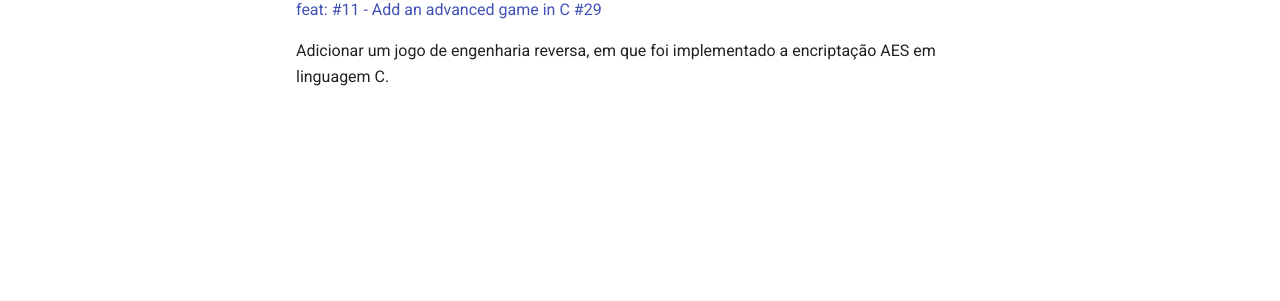
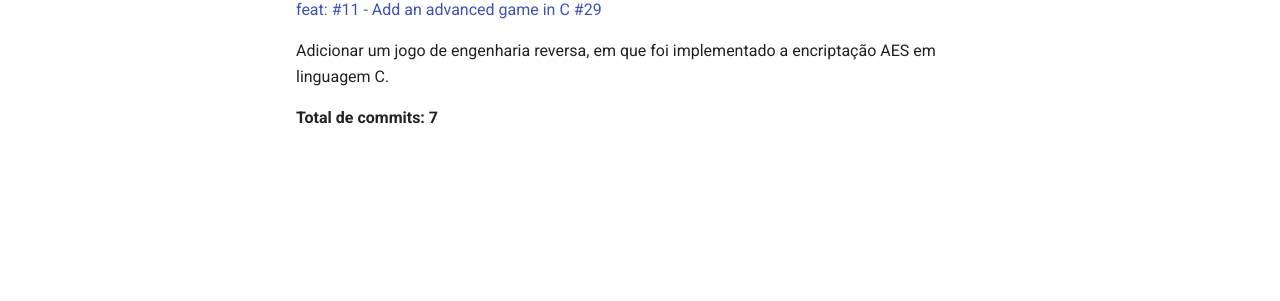
Before and after one commit to GCES-OWASP-2023-1/docs, an MkDocs documentation site: the page built from docs/roddas/wrong_secrets.md, in a window 1280 px wide. Shown: the part 453-754 px from the top of the page. Built offline with MkDocs 1.6.1 and Material for MkDocs 9.7.7, drawn with Linux system fonts in a browser that asks for light colours.

Commit message:
feat: add the number of commits

```diff
--- a/docs/roddas/wrong_secrets.md
+++ b/docs/roddas/wrong_secrets.md
@@ -11,3 +11,5 @@ Um jogo repleto de exemplos da vida real de como não armazenar segredos em seu
 [feat: #11 - Add an advanced game in C #29](https://github.com/OWASP/wrongsecrets-binaries/pull/29)
 
 Adicionar um jogo de engenharia reversa, em que foi implementado a encriptação AES em linguagem C.
+
+**Total de commits: 7**
```
Also changed, not shown: docs/roddas/nettacker.md (+2 -0 lines).
